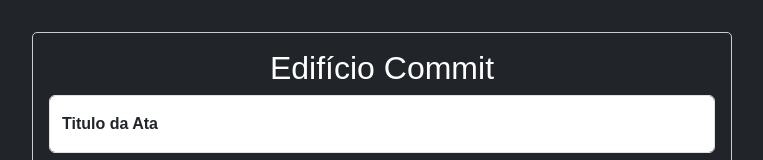
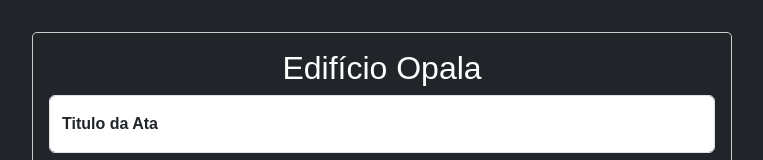
Before and after one commit to flavio16silva/estudoEmJS, a website with bundled scripts: page projeto/projeto.html in a window 1280 px wide. Shown: the top 160 px of the page, without its empty margins (258-1021 px from the left). Built offline with nearby package versions, Linux system fonts and the light colour scheme.

Commit message:
alteração nome do predio - h1

```diff
--- a/projeto/projeto.html
+++ b/projeto/projeto.html
@@ -21,7 +21,7 @@
 <body class="d-flex align-itens-center bg-dark">
 
         <main class="w-100 m-auto form-container">
-                <h1 class="text-white fs-2">Edifício Commit</h1>
+                <h1 class="text-white fs-2">Edifício Opala</h1>
 
                 <form action="" id="form">
                     <div class="form-floating mb-3">
```
